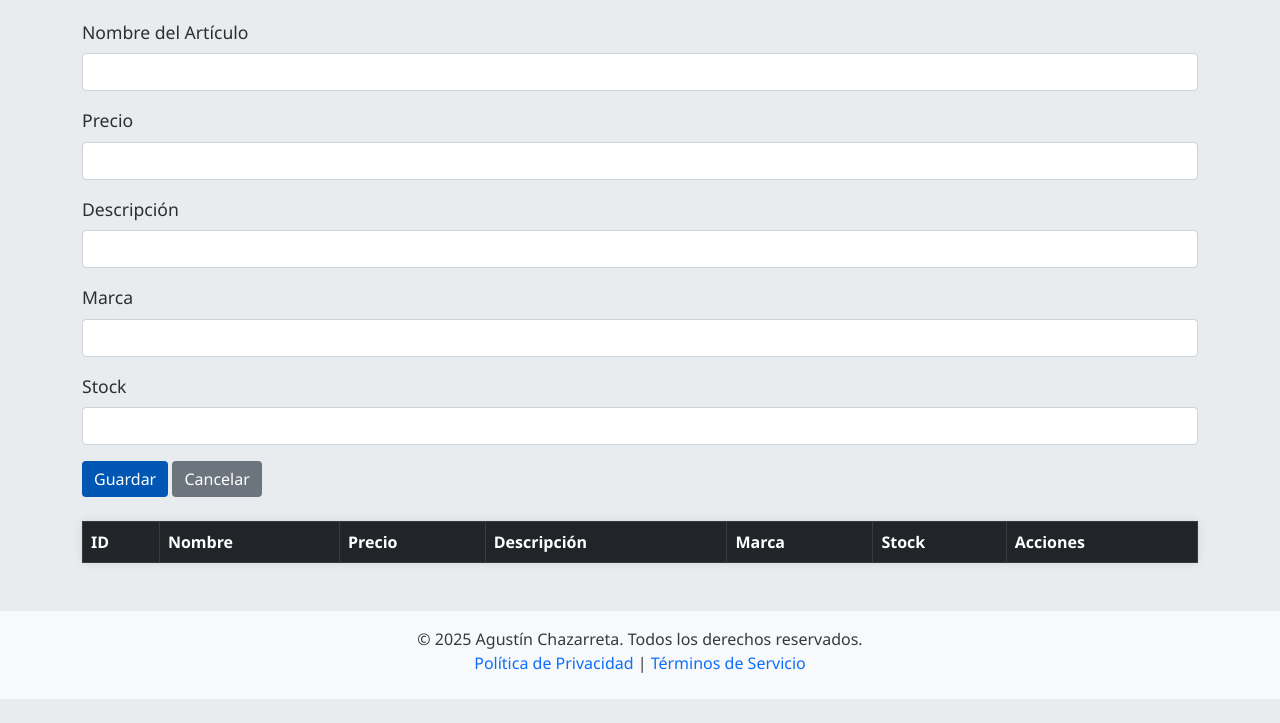
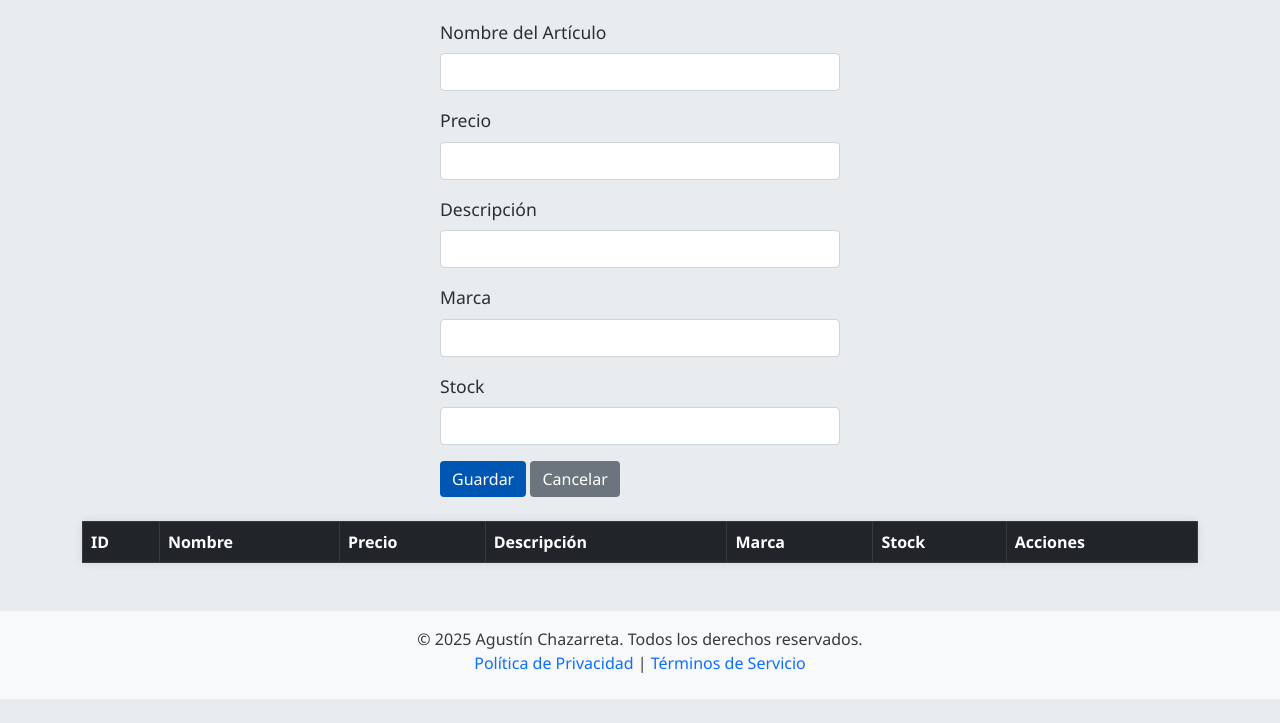
Before and after one commit to AgustinChazarreta/proyecto_java_front_talentotech, a plain HTML site: page index.html in a window 1280 px wide. Shown: the part 77-800 px from the top of the page. Drawn offline with nearby package versions, Linux system fonts and the light colour scheme; no server answers.

Commit message:
Cambios en el form

```diff
--- a/index.html
+++ b/index.html
@@ -14,6 +14,7 @@
         Gestión de Artículos - Agustín Chazarreta
     </h1>
 
+    <div class="mx-auto" style="max-width: 400px;">
         <form id="form-articulo" class="mb-4">
             <input type="hidden" id="idArticulo">
             <div class="mb-3">
@@ -39,6 +40,7 @@
             <button type="submit" class="btn btn-primary">Guardar</button>
             <button type="button" class="btn btn-secondary" id="cancelar">Cancelar</button>
         </form>
+    </div>
 
     <table class="table table-bordered table-hover">
         <thead class="table-dark">
```
Lines whose indentation alone changed are shown as unchanged.
